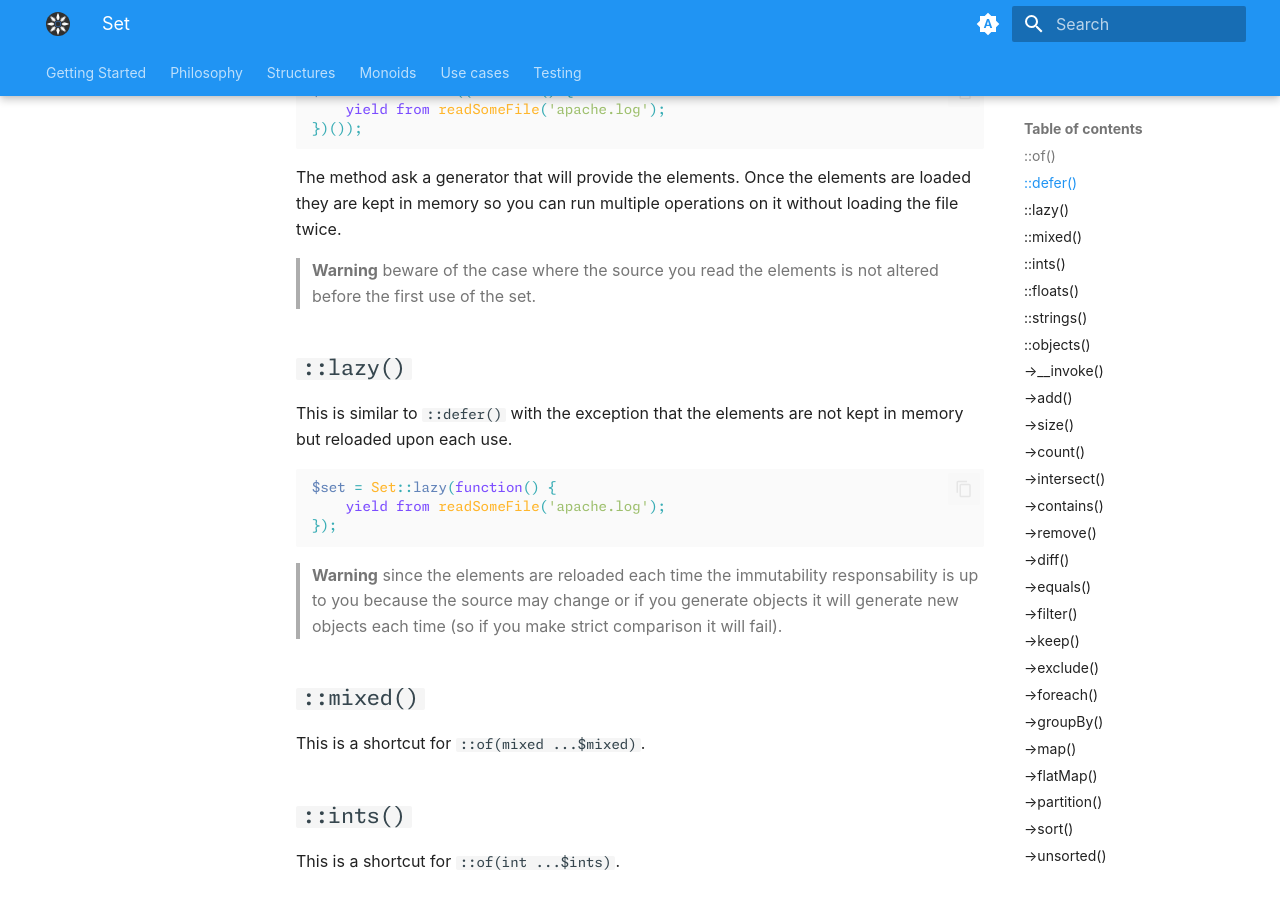
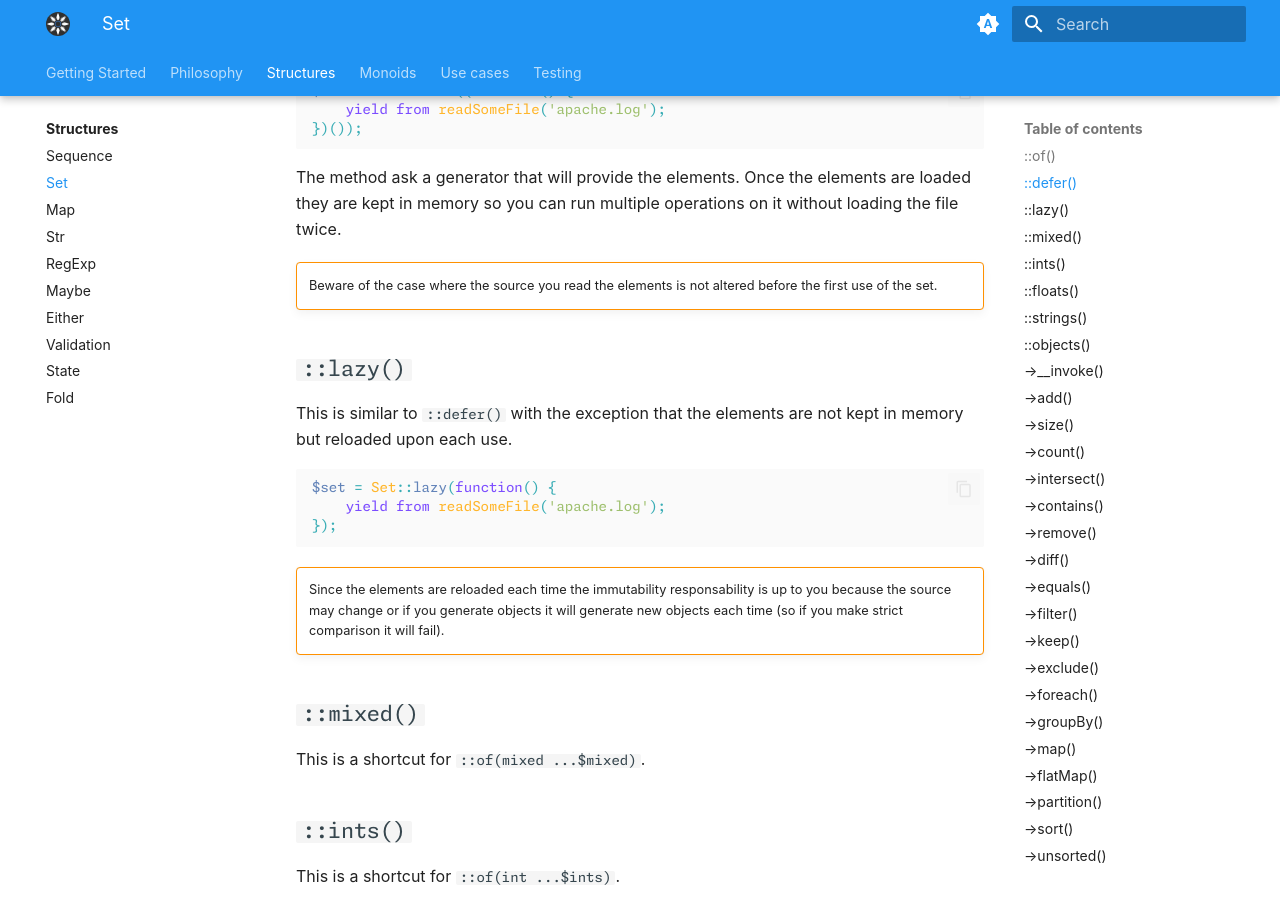
Before and after one commit to Innmind/Immutable, an MkDocs documentation site: the page built from docs/structures/set.md, in a window 1280 px wide and 900 px high, scrolled down 572 px. Built offline with MkDocs 1.6.1 and Material for MkDocs 9.7.7, drawn with Linux system fonts in a browser that asks for light colours; plug-ins that fetch from the network failed and are left out; some of the changed text lies outside the part shown.

Commit message:
move set doc

````diff
--- a/docs/SET.md
+++ b/docs/structures/set.md
@@ -25,7 +25,8 @@ $set = Set::defer((function() {
 
 The method ask a generator that will provide the elements. Once the elements are loaded they are kept in memory so you can run multiple operations on it without loading the file twice.
 
-> **Warning** beware of the case where the source you read the elements is not altered before the first use of the set.
+!!! warning ""
+    Beware of the case where the source you read the elements is not altered before the first use of the set.
 
 ## `::lazy()`
 
@@ -37,7 +38,8 @@ $set = Set::lazy(function() {
 });
 ```
 
-> **Warning** since the elements are reloaded each time the immutability responsability is up to you because the source may change or if you generate objects it will generate new objects each time (so if you make strict comparison it will fail).
+!!! warning ""
+    Since the elements are reloaded each time the immutability responsability is up to you because the source may change or if you generate objects it will generate new objects each time (so if you make strict comparison it will fail).
 
 ## `::mixed()`
 
@@ -173,9 +175,11 @@ $set->equals(Set::ints(1, 3));
 Use this method to call a function for each element of the set. Since this structure is immutable it returns a `SideEffect` object, as its name suggest it is the only place acceptable to create side effects.
 
 ```php
-$sideEffect = Set::strings('hello', 'world')->foreach(function(string $string): void {
-    echo $string.' ';
-});
+$sideEffect = Set::strings('hello', 'world')->foreach(
+    function(string $string): void {
+        echo $string.' ';
+    },
+);
 ```
 
 ## `->groupBy()`
@@ -346,7 +350,8 @@ $result = sum(Set::of(1, 2, 3, 4));
 $result; // 10
 ```
 
-> **Warning** for lazy sets bear in mind that the values will be kept in memory while the first call to `->match` didn't return.
+!!! warning ""
+    For lazy sets bear in mind that the values will be kept in memory while the first call to `->match` didn't return.
 
 ## `->matches()`
 
````
